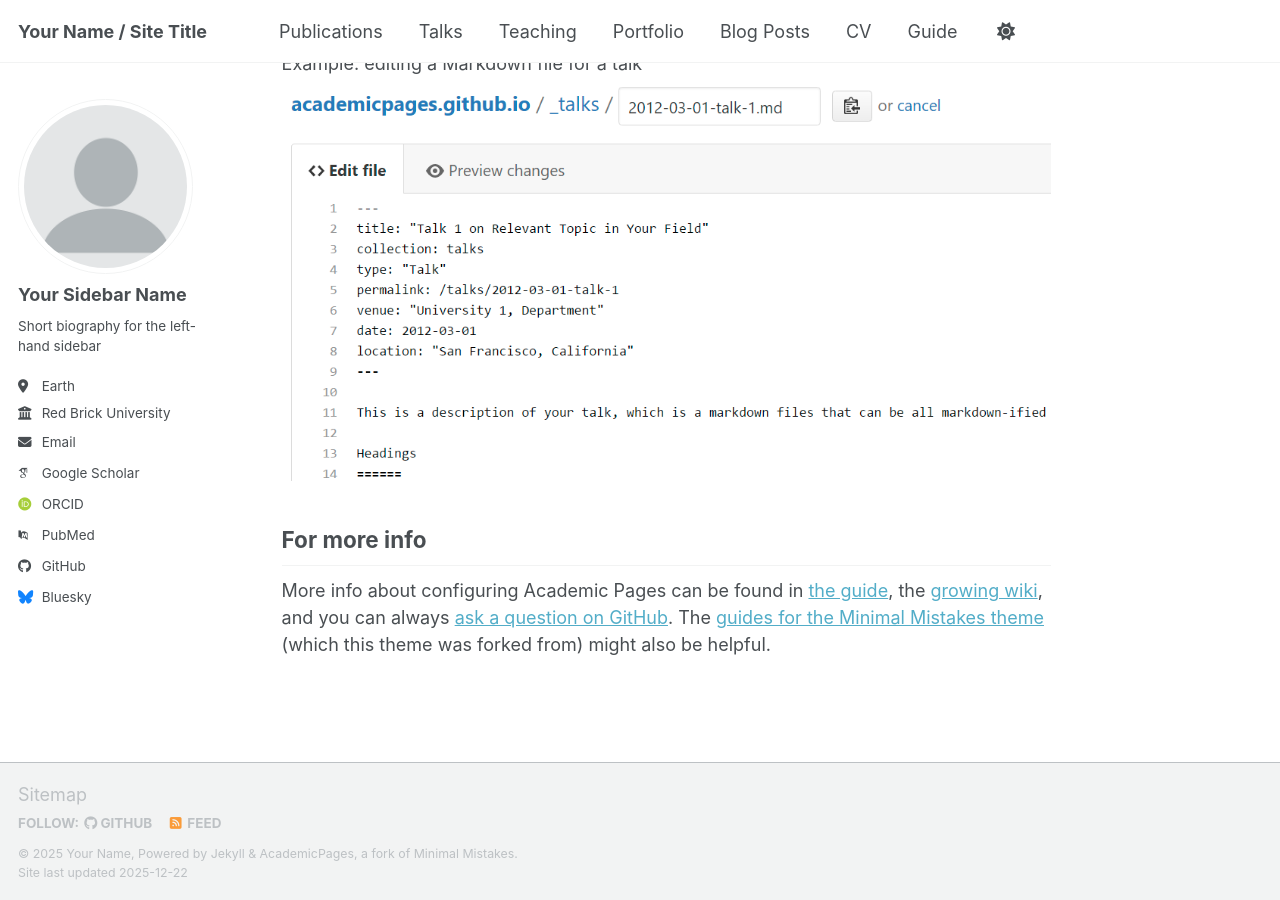
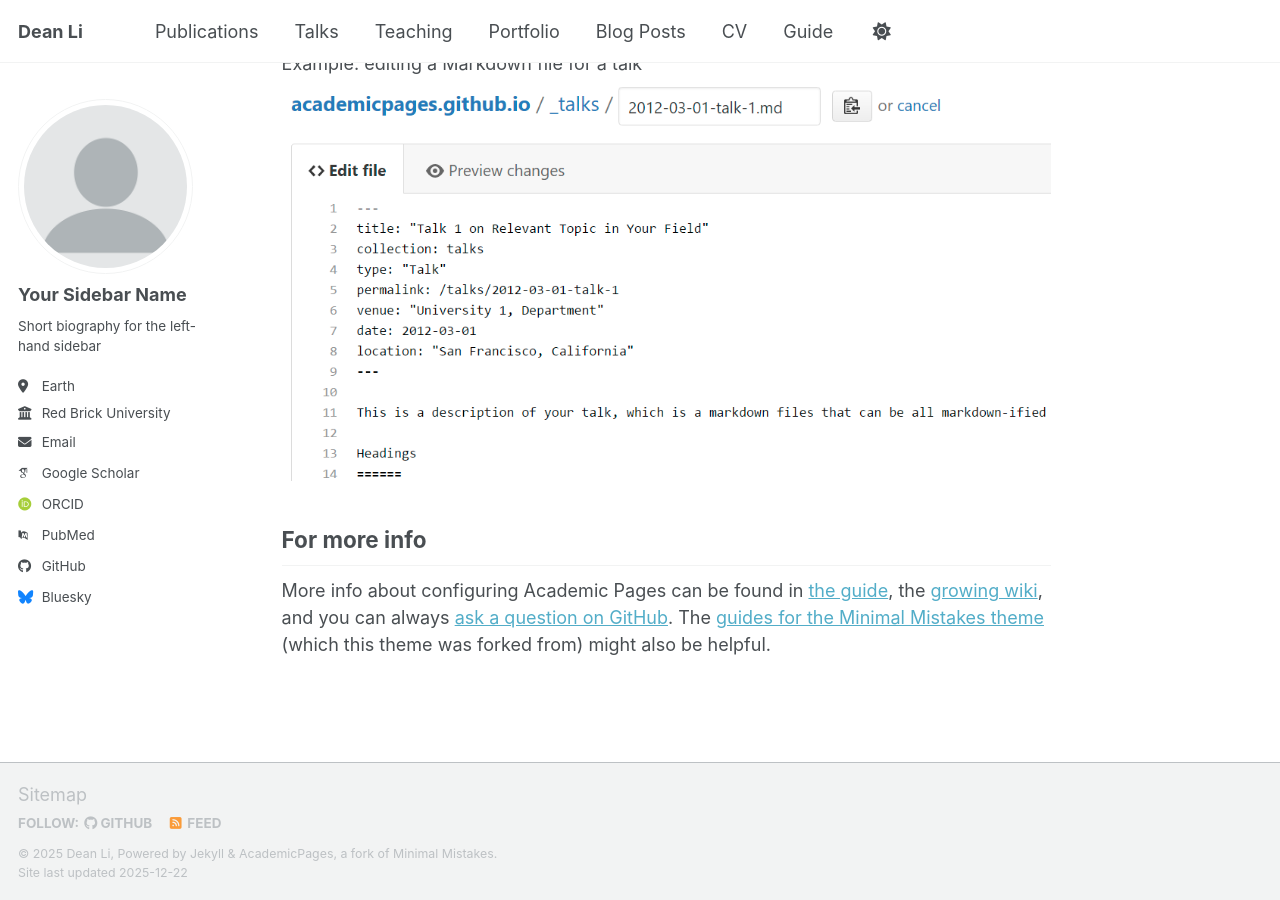
Before and after one commit to deanxli/deanxli.github.io, a Jekyll site: the page built from _pages/about.md, in a window 1280 px wide and 900 px high, scrolled down 2718 px. Built offline with Jekyll 4.4.1, drawn with Linux system fonts in a browser that asks for light colours; some web fonts are replaced; a script bundle is joined from its source files by our own code; library files that are not in the unit come from our copies.

Commit message:
Update _config.yml

```diff
--- a/_config.yml
+++ b/_config.yml
@@ -9,10 +9,10 @@
 # Basic Site Settings
 locale                   : "en-US"
 site_theme               : "default" # the available themes options are "default", "air", "sunrise", "mint", "dirt" and "contrast"
-title                    : "Your Name / Site Title"
+title                    : "Dean Li"
 title_separator          : "-"
-name                     : &name "Your Name"
-description              : &description "Your Name's academic portfolio"   # Update this with a general description of your site, this is the default if not overridden by a page
+name                     : &name "Dean Li"
+description              : &description "Ph.D Candidate at MIT Department Economics"   # Update this with a general description of your site, this is the default if not overridden by a page
 url                      : https://academicpages.github.io # The base hostname & protocol for your site e.g. "https://[your GitHub username].github.io",
                                                            # or if you already have some other page hosted on Github then use "https://[your GitHub username].github.io/[Your Repo Name]"
 baseurl                  : "" # the subpath of your site, e.g. "/blog"
```
